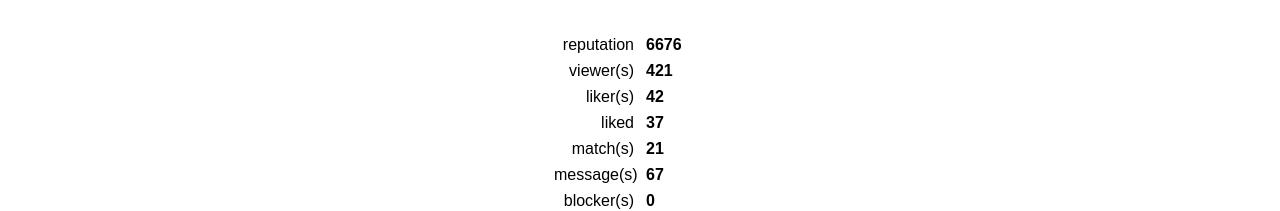
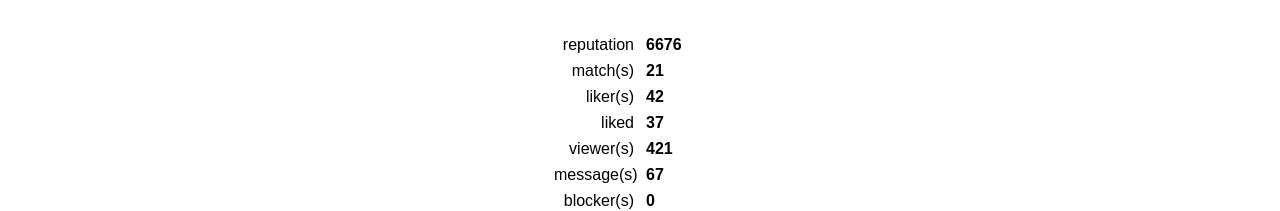
Before and after one commit to trixky/matcha, a React (Create React App) app in the folder client/: page /account in a window 1280 px wide. Shown: the part 188-399 px from the top of the page. Built offline with nearby package versions, Linux system fonts and the light colour scheme.

Commit message:
change stats order on account page

```diff
--- a/client/src/pages/account/components/States.js
+++ b/client/src/pages/account/components/States.js
@@ -12,7 +12,7 @@ class States extends Component {
 						<p className='state-type'><Link to='/'>reputation</Link></p><p className='state-number'>6676</p>
 					</li>
 					<li className='state-line'>
-						<p className='state-type'><Link to='/'>viewer(s)</Link></p><p className='state-number'>421</p>
+						<p className='state-type'><Link to='/'>match(s)</Link></p><p className='state-number'>21</p>
 					</li>
 					<li className='state-line'>
 						<p className='state-type'><Link to='/'>liker(s)</Link></p><p className='state-number'>42</p>
@@ -21,7 +21,7 @@ class States extends Component {
 						<p className='state-type'><Link to='/'>liked</Link></p><p className='state-number'>37</p>
 					</li>
 					<li className='state-line'>
-						<p className='state-type'><Link to='/'>match(s)</Link></p><p className='state-number'>21</p>
+						<p className='state-type'><Link to='/'>viewer(s)</Link></p><p className='state-number'>421</p>
 					</li>
 					<li className='state-line'>
 						<p className='state-type'><Link to='/'>message(s)</Link></p><p className='state-number'>67</p>
```
